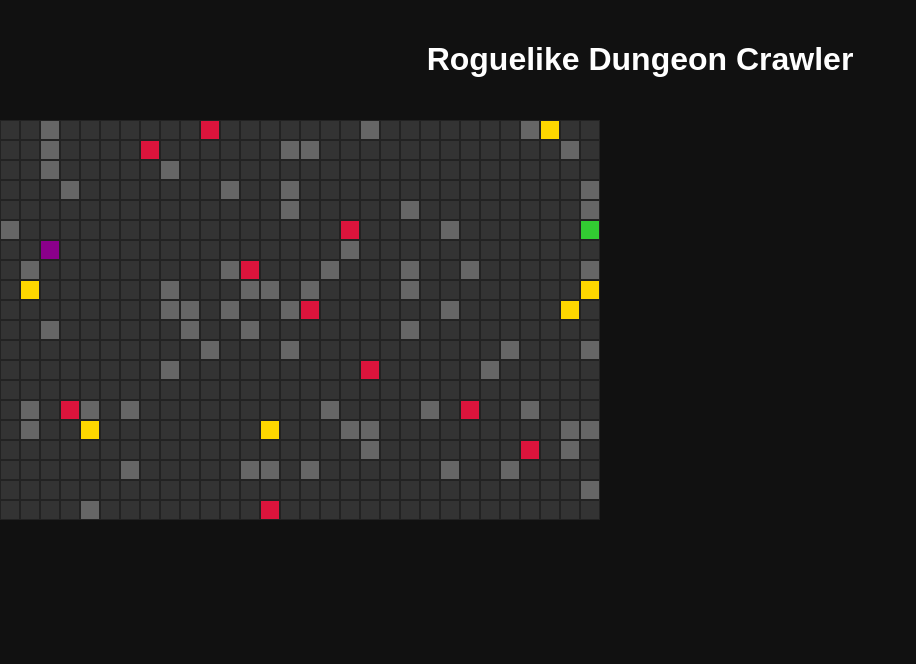
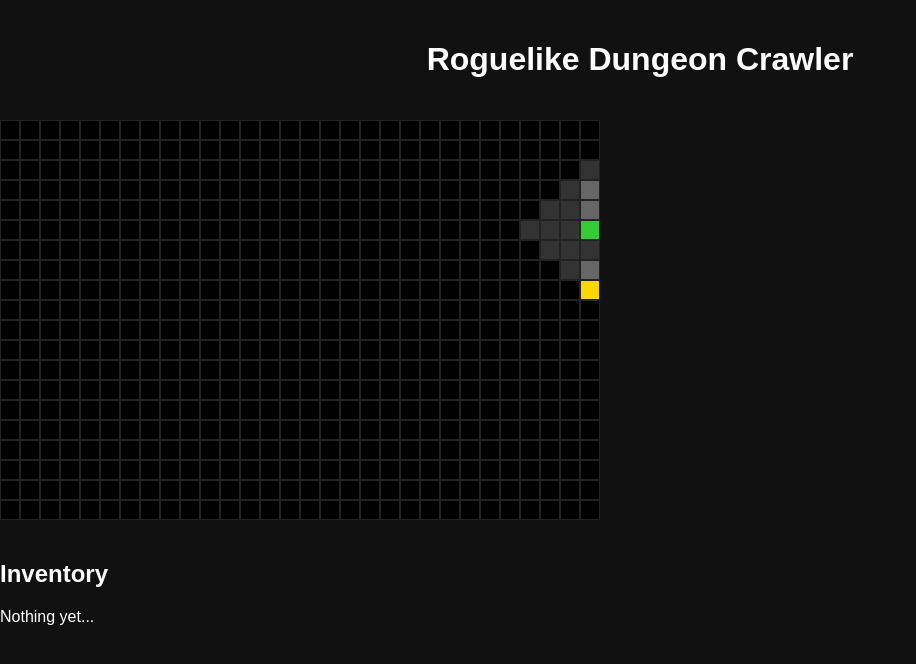
Before and after one commit to publiclyviewed/Roguelike-Dungeon-Crawler-fCC, a React (Vite) app: page / in a window 1280 px wide. Shown: the top 664 px of the page, without its empty margins (0-916 px from the left). Built offline with nearby package versions, Linux system fonts and the light colour scheme.

Commit message:
Added inventory

```diff
--- a/src/App.jsx
+++ b/src/App.jsx
@@ -1,26 +1,27 @@
 import { useState, useEffect } from 'react';
-import { generateMap } from './utils/mapGenerator';
+import { generateMap, TILE_TYPES } from './utils/mapGenerator';
 import GameBoard from './components/GameBoard';
 
 function App() {
   const [map, setMap] = useState([]);
   const [playerPos, setPlayerPos] = useState({ x: 0, y: 0 });
+  const [inventory, setInventory] = useState([]);
 
   useEffect(() => {
     const newMap = generateMap();
 
-    // Find player location
     let pos = { x: 0, y: 0 };
     for (let y = 0; y < newMap.length; y++) {
       for (let x = 0; x < newMap[y].length; x++) {
-        if (newMap[y][x].type === 'player') {
+        if (newMap[y][x].type === TILE_TYPES.PLAYER) {
           pos = { x, y };
           break;
         }
       }
     }
 
-    setMap(newMap);
+    const visibleMap = updateVisibility(newMap, pos.x, pos.y);
+    setMap(visibleMap);
     setPlayerPos(pos);
   }, []);
 
@@ -50,21 +51,53 @@ function App() {
     ) return;
 
     const destination = map[newY][newX];
-    if (destination.type !== 'floor') return;
+    if (destination.type === TILE_TYPES.WALL) return;
 
     const newMap = map.map(row => row.map(tile => ({ ...tile })));
+    const tileType = destination.type;
 
-    newMap[playerPos.y][playerPos.x].type = 'floor';
-    newMap[newY][newX].type = 'player';
+    // Handle item pickup
+    if (tileType === TILE_TYPES.ITEM) {
+      setInventory(prev => [...prev, 'Mysterious Item']);
+    }
 
-    setMap(newMap);
+    newMap[playerPos.y][playerPos.x].type = TILE_TYPES.FLOOR;
+    newMap[newY][newX].type = TILE_TYPES.PLAYER;
+
+    const updatedMap = updateVisibility(newMap, newX, newY);
+    setMap(updatedMap);
     setPlayerPos({ x: newX, y: newY });
+  }
+
+  function updateVisibility(map, px, py, radius = 3) {
+    return map.map((row, y) =>
+      row.map((tile, x) => {
+        const dist = Math.abs(x - px) + Math.abs(y - py);
+        return {
+          ...tile,
+          visible: dist <= radius,
+        };
+      })
+    );
   }
 
   return (
     <div>
       <h1>Roguelike Dungeon Crawler</h1>
       {map.length > 0 && <GameBoard map={map} />}
+
+      <div style={{ marginTop: '1rem' }}>
+        <h2>Inventory</h2>
+        {inventory.length === 0 ? (
+          <p>Nothing yet...</p>
+        ) : (
+          <ul>
+            {inventory.map((item, idx) => (
+              <li key={idx}>{item}</li>
+            ))}
+          </ul>
+        )}
+      </div>
     </div>
   );
 }
--- a/src/components/GameBoard.css
+++ b/src/components/GameBoard.css
@@ -37,3 +37,7 @@
   .tile.boss {
     background-color: darkmagenta;
   }
+
+  .tile.hidden {
+    background-color: black;
+  }
--- a/src/components/GameBoard.jsx
+++ b/src/components/GameBoard.jsx
@@ -6,7 +6,10 @@ function GameBoard({ map }) {
       {map.map((row, y) => (
         <div key={y} className="row">
           {row.map((tile, x) => (
-            <div key={x} className={`tile ${tile.type}`}></div>
+            <div
+              key={x}
+              className={`tile ${tile.visible ? tile.type : 'hidden'}`}
+            ></div>
           ))}
         </div>
       ))}
--- a/src/utils/mapGenerator.js
+++ b/src/utils/mapGenerator.js
@@ -3,7 +3,7 @@
 const MAP_WIDTH = 30;
 const MAP_HEIGHT = 20;
 
-const TILE_TYPES = {
+export const TILE_TYPES = {
   FLOOR: 'floor',
   WALL: 'wall',
   PLAYER: 'player',
```
